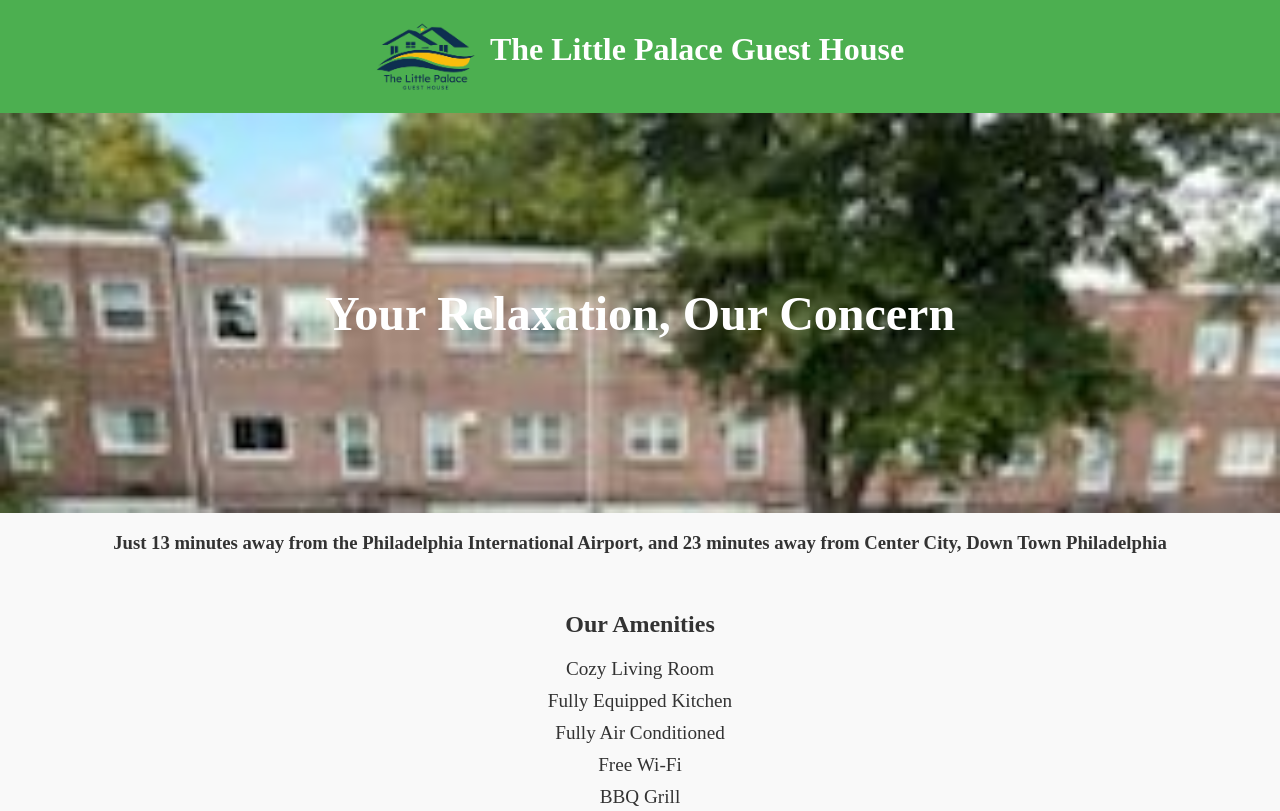
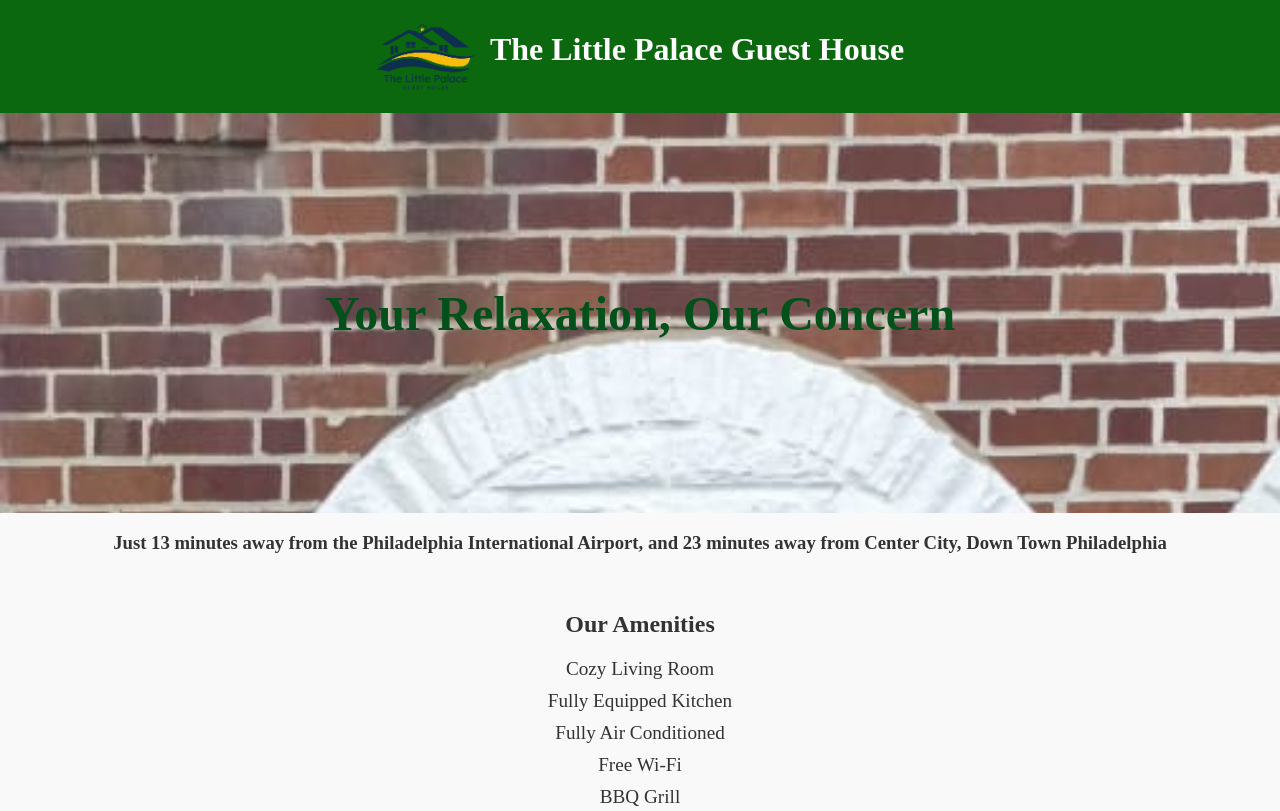
Before and after one commit to TGUSD1/little_palace_guest_house, a website: page index.html in a window 1280 px wide. Shown: the top 811 px of the page. Drawn offline with Linux system fonts and the light colour scheme.

Commit message:
Initial commit

```diff
--- a/index.html
+++ b/index.html
@@ -39,7 +39,7 @@
     <section id="gallery">
       <h2>Inside The Little Palace</h2>
       <!-- Add 25 images -->
-      <div class="gallery-item"><img src="/img/photo26.jpg" alt="Cabin"></div>
+      <!-- <div class="gallery-item"><img src="/img/photo26.jpg" alt="Cabin"></div> -->
       <!-- <div class="gallery-item"><img src="/img/photo1.jpg" alt="Cabin"></div> -->
       <!-- <div class="gallery-item"><img src="/img/photo2.jpg" alt="Cabin"></div> -->
       <div class="gallery-item"><img src="/img/photo3.jpg" alt="Cabin"></div>
--- a/style.css
+++ b/style.css
@@ -7,7 +7,7 @@ body {
 }
 
 header {
-  background-color: #4CAF50;
+  background-color: #0b680e;
   color: white;
   padding: 20px;
   text-align: center;
@@ -26,7 +26,7 @@ header {
 }
 
 #hero {
-  background-image: url('/img/photo25.jpg');
+  background-image: url('/img/photo26.jpg');
   background-size: cover;
   height: 400px;
   display: flex;
@@ -35,7 +35,7 @@ header {
 }
 
 #hero h2 {
-  color: white;
+  color: rgb(4, 80, 27);
   font-size: 3rem;
 }
 #men {
```
